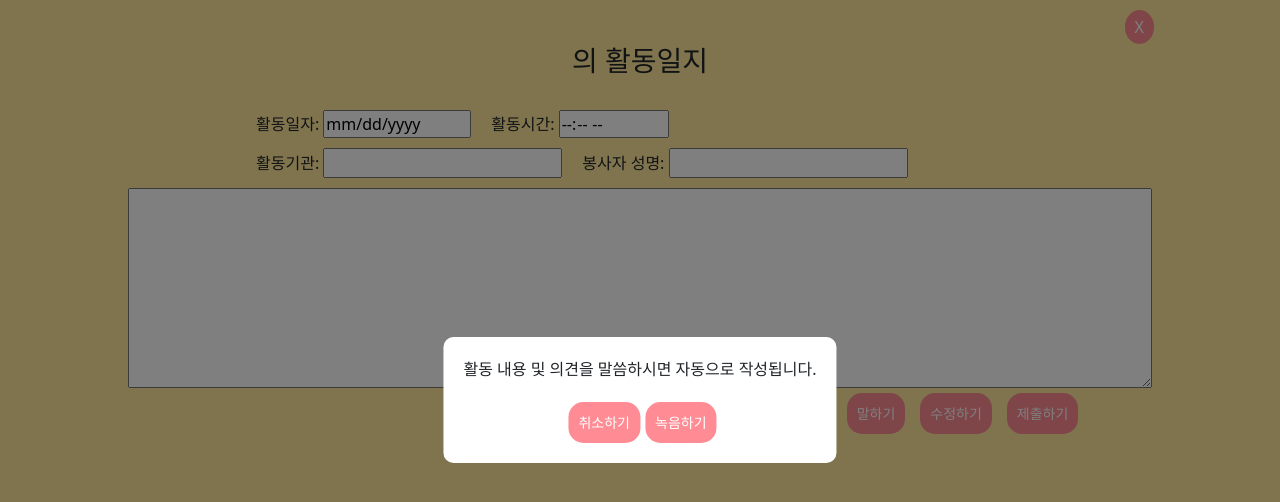
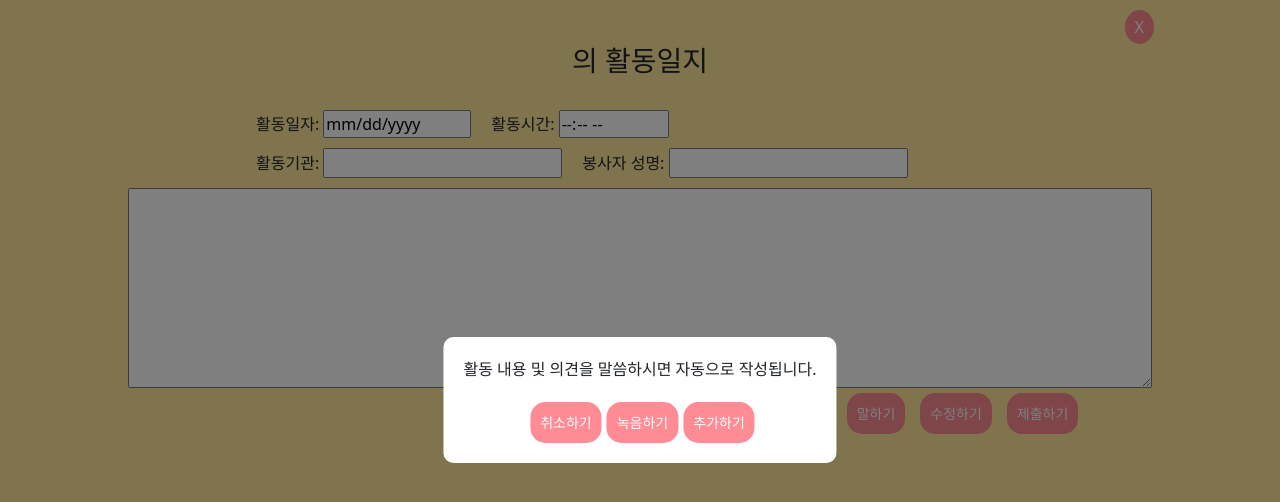
Before and after one commit to bavocadob/7lans, a React (Vite) app in the folder FRONT/7lans/: page /active_docs in a window 1280 px wide. Both pictures are taken after a click on the button "말하기". Shown: the top 502 px of the page. Built offline with nearby package versions, Linux system fonts and the light colour scheme; no server answers; a web font is replaced by a local one.

Commit message:
feat: stt in activity log without css

```diff
--- a/FRONT/7lans/package.json
+++ b/FRONT/7lans/package.json
@@ -43,6 +43,7 @@
     "react-paginate": "^8.2.0",
     "react-redux": "^9.1.0",
     "react-router-dom": "^6.21.3",
+    "react-speech-recognition": "^3.10.0",
     "react-tooltip": "^5.26.0",
     "react-transition-group": "^4.4.5",
     "react-youtube": "^10.1.0",
--- a/FRONT/7lans/src/components/volunteer/active_docs/AcitveDocs.jsx
+++ b/FRONT/7lans/src/components/volunteer/active_docs/AcitveDocs.jsx
@@ -5,6 +5,8 @@ import axios from "axios";
 import SelectedPostit from "../post_it/SelectedPostit";
 import PostIt from "../post_it/PostIt";
 import { useSelector } from "react-redux";
+import "regenerator-runtime"
+import speech, { useSpeechRecognition } from "react-speech-recognition";
 
 const ModalOverlay = styled.div`
   position: fixed;
@@ -97,6 +99,7 @@ export default function ActiveDocs() {
   const [isSubmitModalOpen, setIsSubmitModalOpen] = useState(false);
   const [isModalOpenSpeak, setIsModalOpenSpeak] = useState(false);
   const [isChangeModalOpen, setIsChangeModalOpen] = useState(false);
+  const [isRecordStart, setIsRecordStart] = useState(false)
 
   const [activityLog, setActivityLog] = useState('')
   const [content, setContent] = useState("")
@@ -179,6 +182,23 @@ export default function ActiveDocs() {
     navigate(-1)
   }
 
+  const {
+    listening,
+    transcript,
+  } = useSpeechRecognition();
+
+  //녹음 시작하기
+  const recordStart = () =>{
+    setIsRecordStart(true);
+  }
+
+  //녹음 음성 추가
+  const addRecord = (transcript) =>{
+    console.log(content + " " + transcript)
+    setContent(content + " " + transcript)
+    setIsModalOpenSpeak(false)
+  }
+
   //입력한 content값 바로 받기
   function onChange(e){
     setContent(e.target.value)
@@ -225,11 +245,33 @@ export default function ActiveDocs() {
       )}
 
       {/* 버튼에 대한 모달창들 */}
-      <ModalOverlaySpeek open={isModalOpenSpeak} onClick={closeModalSpeek}>
+      <ModalOverlaySpeek open={isModalOpenSpeak} >
         <ModalContent>
           <p>활동 내용 및 의견을 말씀하시면 자동으로 작성됩니다.</p>
           <CuteButton onClick={closeModalSpeek}>취소하기</CuteButton>
-          <CuteButton>녹음하기</CuteButton>
+          <CuteButton onClick={recordStart}>녹음하기</CuteButton>
+          <CuteButton onClick={() => { addRecord(transcript)}}>추가하기</CuteButton>
+          {isRecordStart && (
+            <>
+
+            {listening ? (
+              <p>Go ahead I'm listening</p>
+            ) : (
+              <p>Click the button and ask me anything</p>
+            )}
+              <button onClick={()=>{
+                speech.startListening({continuous: true, language: 'ko'});
+              }}
+              >
+                ASk me anything</button>
+                <button onClick={()=>{
+                  speech.stopListening();
+              }}
+              >
+                StopListening</button>
+                {transcript && <div>{transcript}</div>}
+            </>
+          )}
         </ModalContent>
       </ModalOverlaySpeek>
 
```
Also changed, not shown: 2 other files (tests, documents, lock files or other folders).
